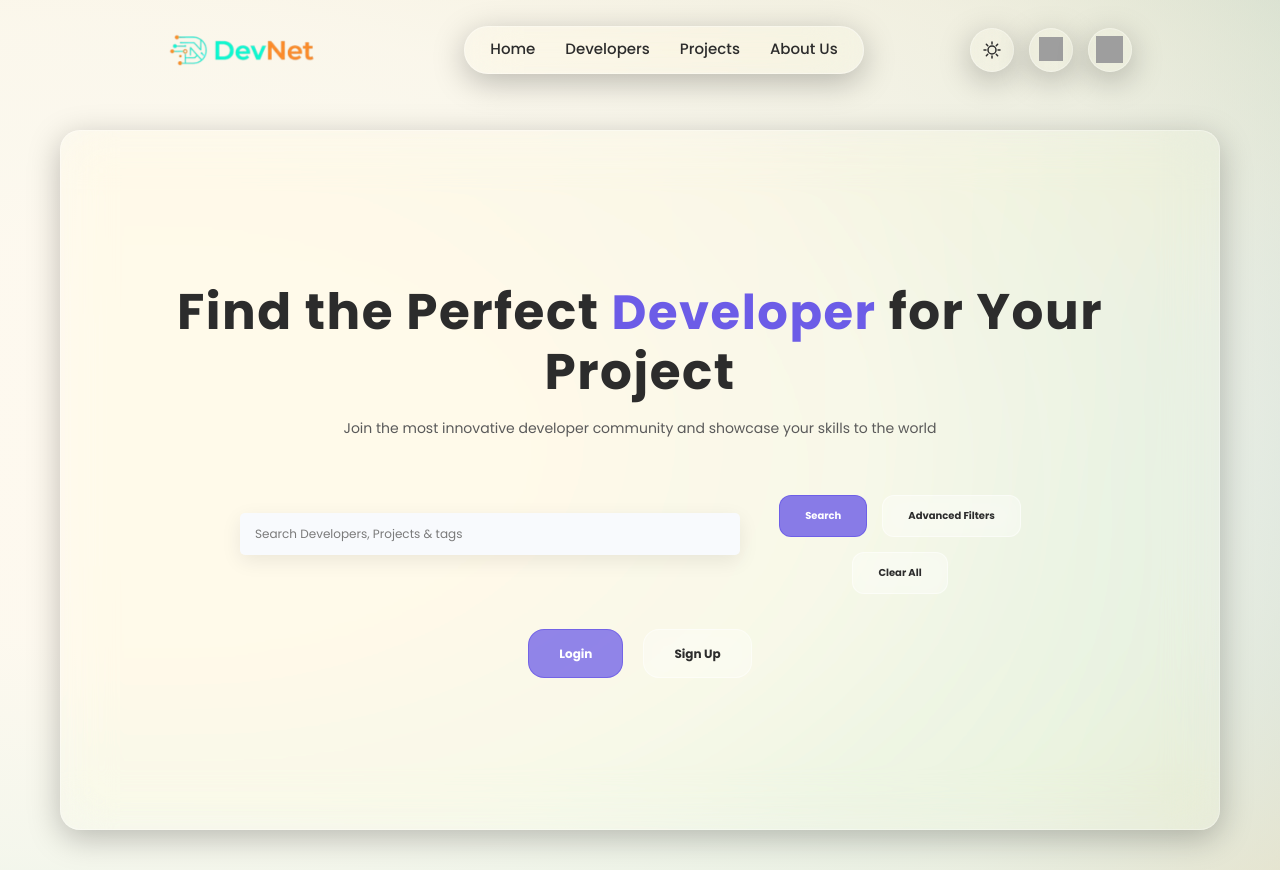
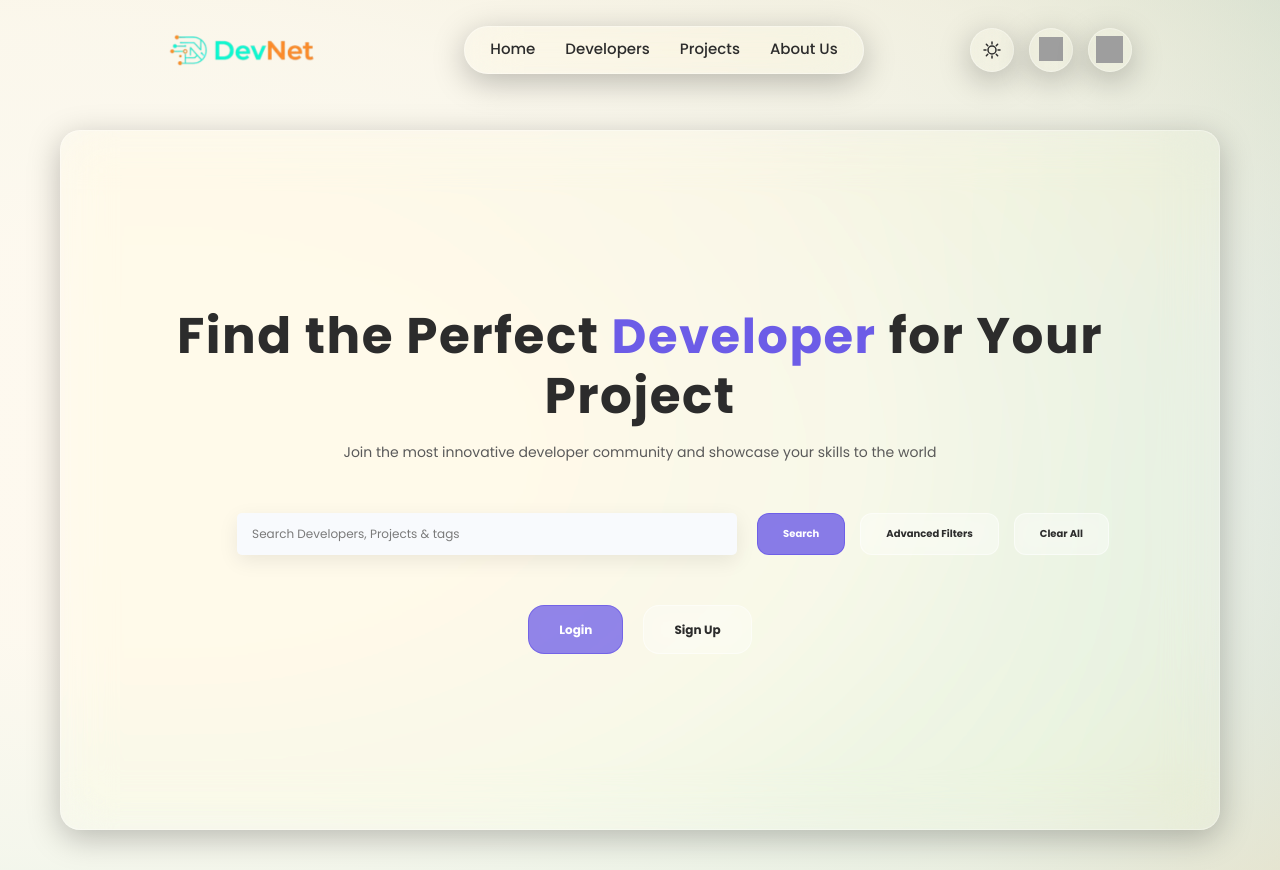
Before and after one commit to MahdinOhi/DevNet, a Django app: page / in a window 1280 px wide. Shown: the top 870 px of the page. Run offline with Django 3.2, Linux system fonts and the light colour scheme; data comes from the database, SQL or seed files in the repository; both versions use the stored data as it was after the commit; tables that the repository leaves empty hold one stand-in row (values such as "Sample post"); some libraries are stand-ins or nearby versions; grey boxes are pictures that could not be loaded.

Commit message:
fixed buttons alignment in hero sec

```diff
--- a/static/styles/app.css
+++ b/static/styles/app.css
@@ -117,8 +117,8 @@
   display: flex;
   gap: 1.5rem;
   align-items: center;
-  flex-wrap: wrap;
-  margin-top: 2rem;
+
+
   justify-content: center;
 }
 
@@ -130,6 +130,7 @@
   transition: all 0.3s ease;
   backdrop-filter: blur(12px);
   -webkit-backdrop-filter: blur(12px);
+  white-space: nowrap;
 }
 
 .search-buttons .btn--sub {
@@ -953,8 +954,9 @@
 
 /* Search Section */
 .hero-section__search {
-  max-width: 800px;
+  max-width: 900px;
   margin: 0 auto 3.5rem;
+  margin-right: 5rem;
 }
 
 .hero-section__search .form {
--- a/templates/account.html
+++ b/templates/account.html
@@ -30,6 +30,10 @@
   }
   .btn--sub{
     padding: 0.9rem  2rem !important;
+  }
+
+  .dev__location{
+    justify-content: center !important;
   }
 </style>
 
@@ -74,7 +78,7 @@
               <img class="avatar avatar--xl dev__avatar" src="{{ user.account.avatar.url }}" />
               <h2 class="dev__name">{{ user.first_name }} {{ user.last_name }}</h2>
               <p class="dev__title">{{ user.account.summary }}</p>
-              <p class="dev__location">{{ user.account.location }}</p>
+              <p class="dev__location">📍 {{ user.account.location }}</p>
               <ul class="dev__social">
                 {% for link in user.link_set.all %}
                     <li>
```
Also changed, not shown: templates/profile.html (+17 -1 lines), templates/send-message.html (+14 -0 lines), db.sqlite3.
